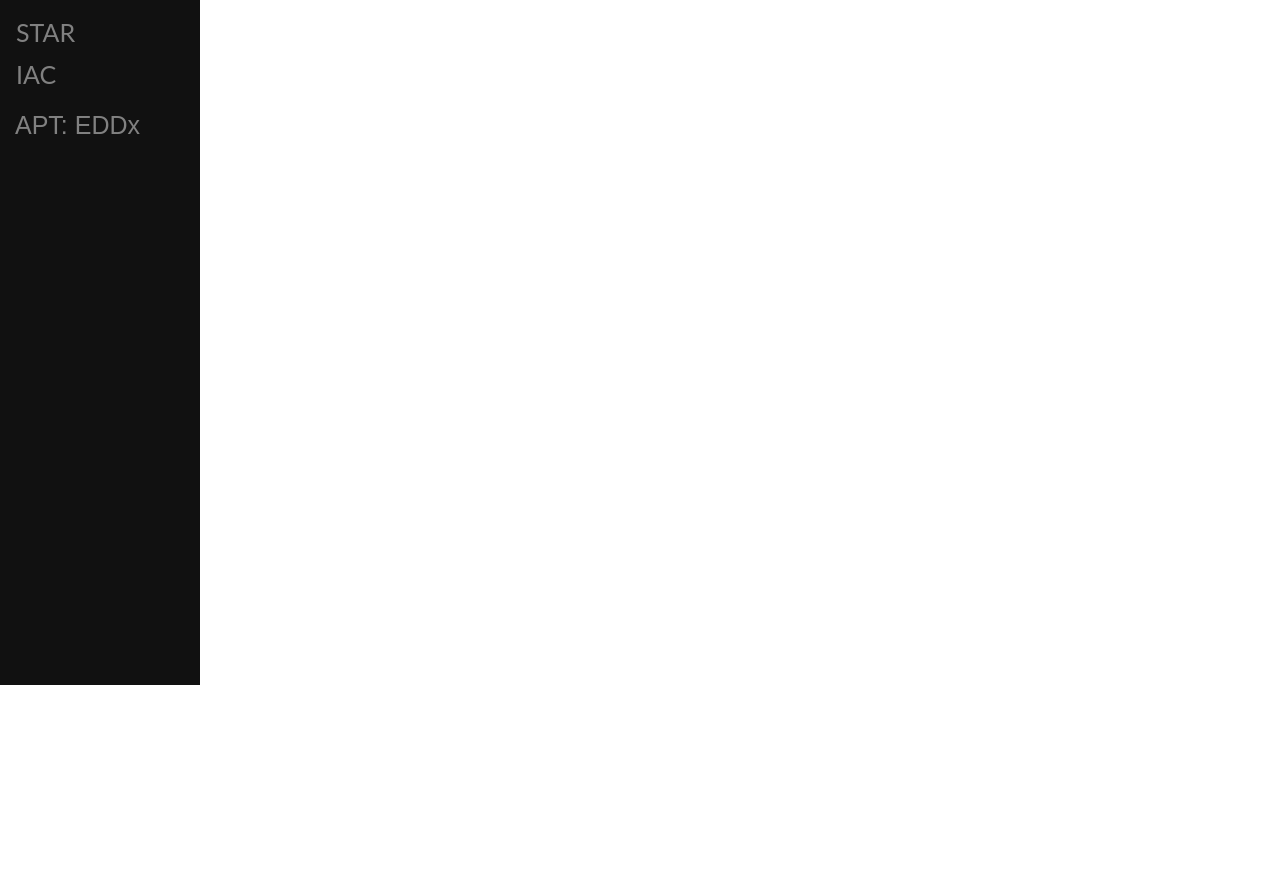
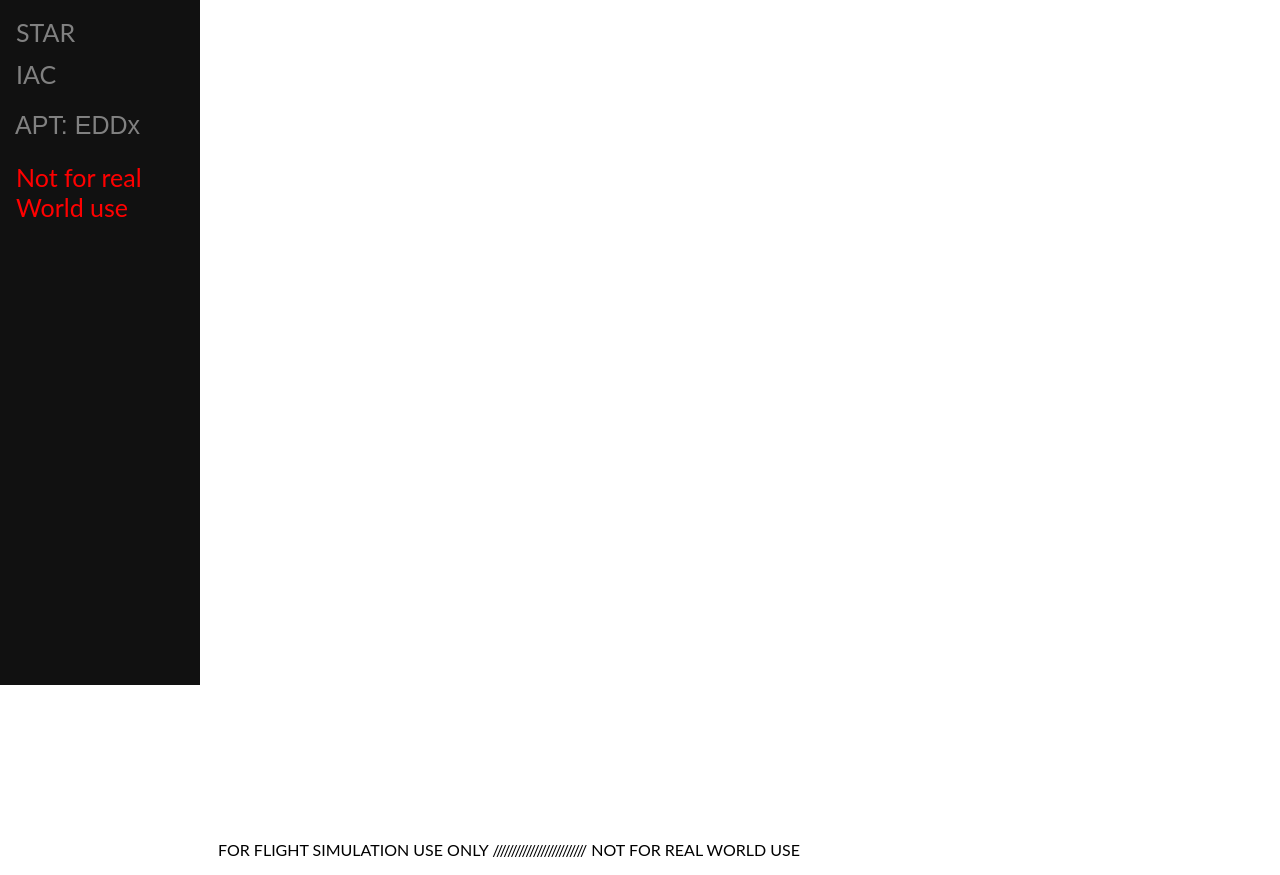
Before and after one commit to FreezeManny/ChartInterface, a plain HTML site: page main.html in a window 1280 px wide. Shown: the part 135-1010 px from the top of the page. Before the commit the page ends 967 px from the top, so only its background shows below. Drawn offline with Linux system fonts and the light colour scheme.

Commit message:
Add files via upload

```diff
--- a/main.html
+++ b/main.html
@@ -24,7 +24,7 @@
 
                 </div>
               </div>
-
+              <a color="red"><font color="red">Not for real World use</font></a>
         </div>
         <div class="main">
             <p align="right" onclick="Login();" id="LoginLable">Login</p>
@@ -47,7 +47,7 @@
             <a href="#" class="ContentBtn" id="ContentBtn14" target="_blank">ContentBtn14</a>
             <a href="#" class="ContentBtn" id="ContentBtn15" target="_blank">ContentBtn15</a>
 
-
+            <p class="warning">FOR FLIGHT SIMULATION USE ONLY ///////////////////////// NOT FOR REAL WORLD USE</p>
         </div>
 
    <script>
```
